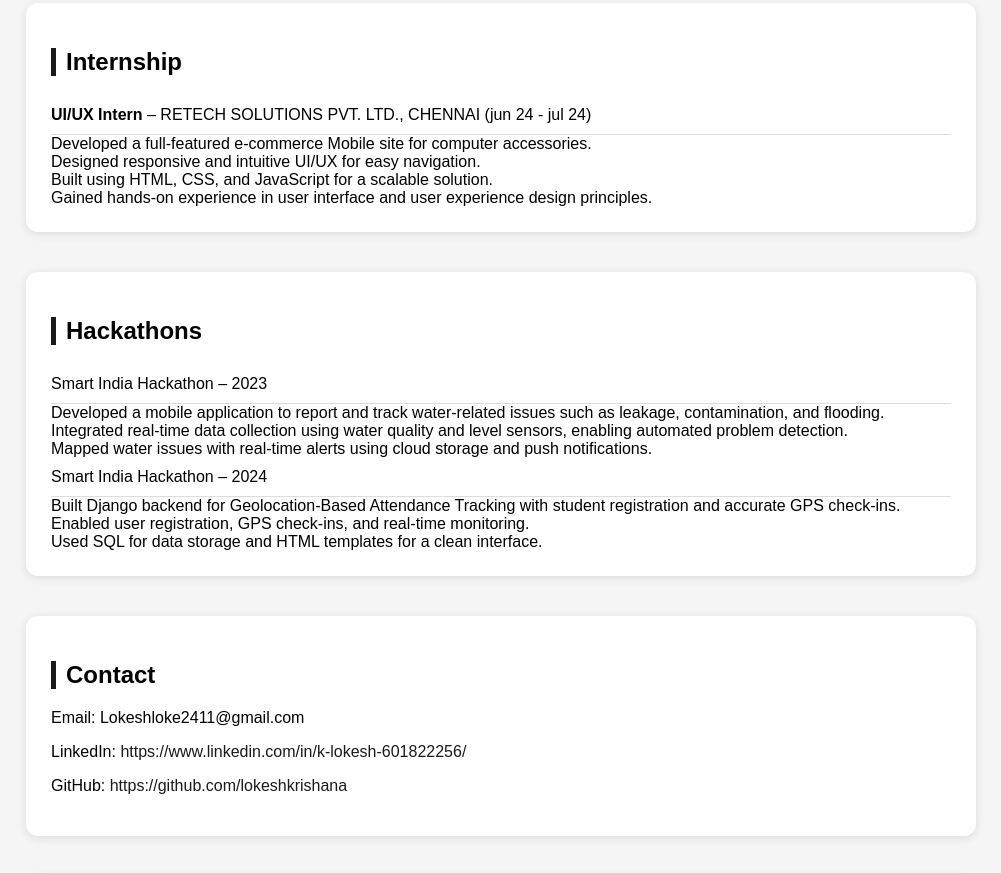
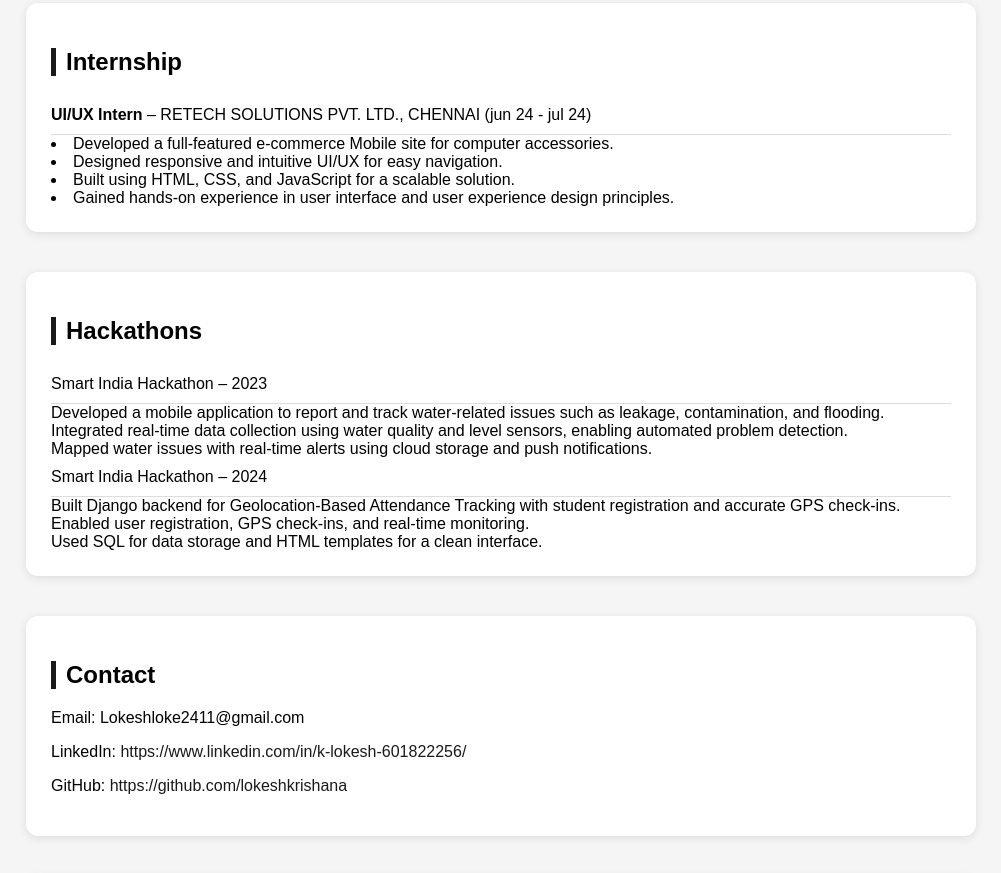
Before and after one commit to lokeshkrishana/Portfolio-, a plain HTML site: page index.html in a window 1280 px wide. Shown: the part 1615-2488 px from the top of the page, without its empty margins (139-1140 px from the left). Drawn offline with Linux system fonts and the light colour scheme.

Commit message:
Update index.html

```diff
--- a/index.html
+++ b/index.html
@@ -69,10 +69,10 @@ incredible growth journey and I will be able to add value to the organization.</
 <section>
     <h2>Internship</h2>
     <div class="exp"><strong>UI/UX Intern</strong> – RETECH SOLUTIONS PVT. LTD., CHENNAI (jun 24 - jul 24)</div>
-    <div>Developed a full-featured e-commerce Mobile site for computer accessories.</div>
-    <div>Designed responsive and intuitive UI/UX for easy navigation.</div>
-    <div>Built using HTML, CSS, and JavaScript for a scalable solution.</div>
-    <div>Gained hands-on experience in user interface and user experience design principles.</div>
+    <li>Developed a full-featured e-commerce Mobile site for computer accessories.</li>
+    <li>Designed responsive and intuitive UI/UX for easy navigation.</li>
+    <li>Built using HTML, CSS, and JavaScript for a scalable solution.</li>
+    <li>Gained hands-on experience in user interface and user experience design principles.</li>
 </section>
 
 <section>
```
